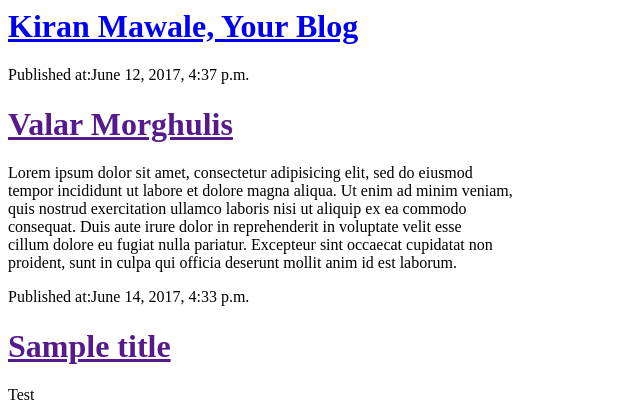
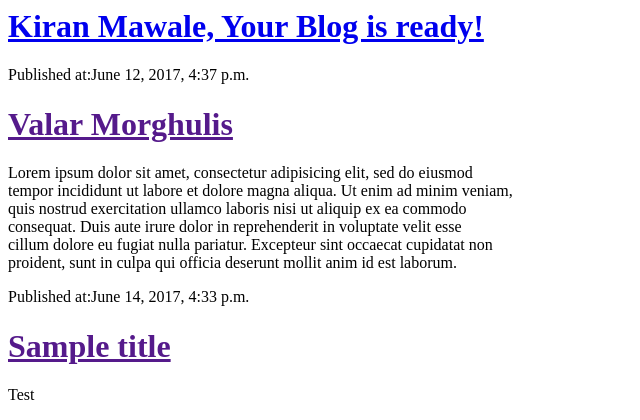
Before and after one commit to kiranmawale/my-first-blog, a Django app: page / in a window 1280 px wide. Shown: the top 420 px of the page, without its empty margins (0-640 px from the left). Run offline with Django 3.2, Linux system fonts and the light colour scheme; data comes from the database, SQL or seed files in the repository.

Commit message:
changes done in HTML

```diff
--- a/blog/templates/blog/post_list.html
+++ b/blog/templates/blog/post_list.html
@@ -4,7 +4,7 @@
     </head>
     <body>
         <div>
-            <h1><a href="/">Kiran Mawale, Your Blog</a></h1>
+            <h1><a href="/">Kiran Mawale, Your Blog is ready!</a></h1>
         </div>
         {% for post in posts %}
             <div>
```
